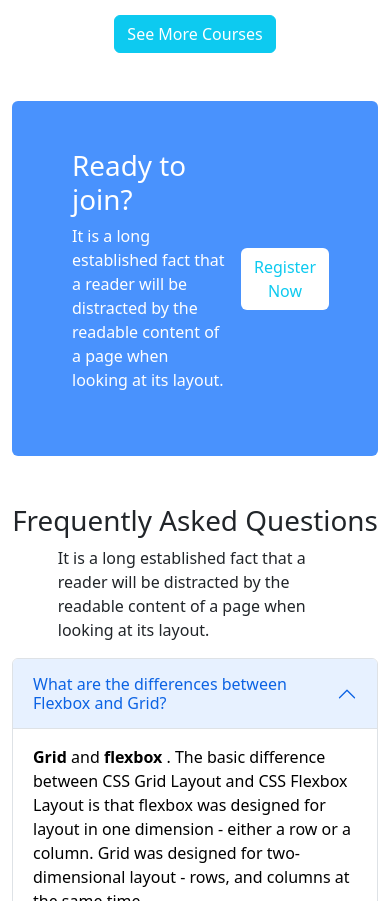
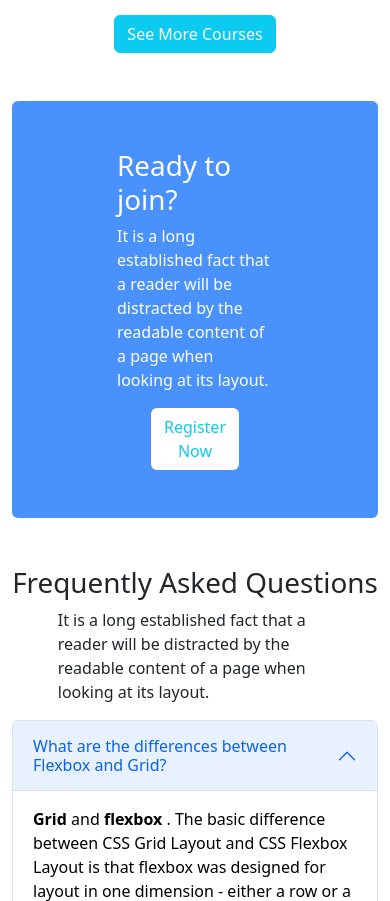
Before and after one commit to SaddamHossainRepo/edTech-website, a plain HTML site: page index.html in a window 390 px wide. Shown: the part 3325-4226 px from the top of the page. Drawn offline with nearby package versions, Linux system fonts and the light colour scheme.

Commit message:
redy to join responsive added

```diff
--- a/index.html
+++ b/index.html
@@ -193,14 +193,14 @@
           <!-- reday to join section start  -->
           <section>
             <div class="container mt-5">
-              <div class="row bg-primary bg-opacity-75 square rounded p-5 text-white ">
+              <div class="row ready-to-join d-flex bg-primary bg-opacity-75 square rounded p-5 text-white ">
                 <div class="col-8">
                   <h1 class="">Ready to join?</h1>
                   <p>It is a long established fact that a reader will be distracted by the
                     readable content of a page when looking at its layout.</p>
                 </div>
                 <div class="col-4  d-flex justify-content-center align-items-center">
-                  <button class="text-info btn bg-white">Register Now</button>
+                  <button class="join-btn text-info btn bg-white">Register Now</button>
                 </div>
               </div>
             </div>
--- a/styles/style.css
+++ b/styles/style.css
@@ -58,4 +58,9 @@
     .img{
         width: 100%;
     }
+    .ready-to-join{
+        flex-direction: column;
+        justify-content: center;
+        align-items: center;
+    }
 }
```
